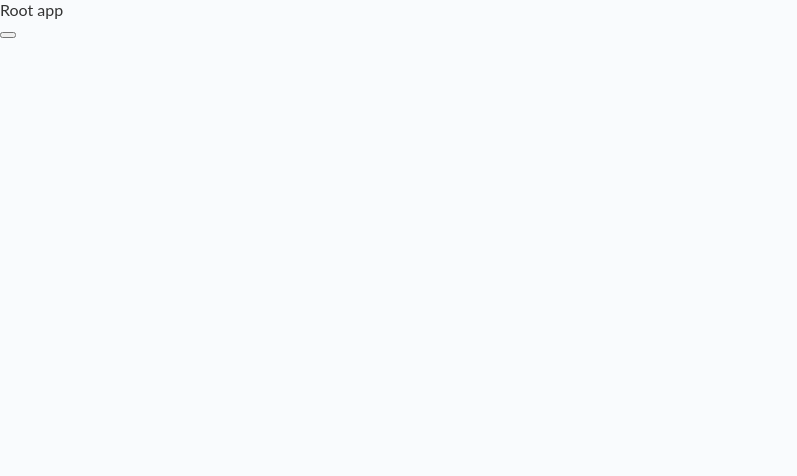
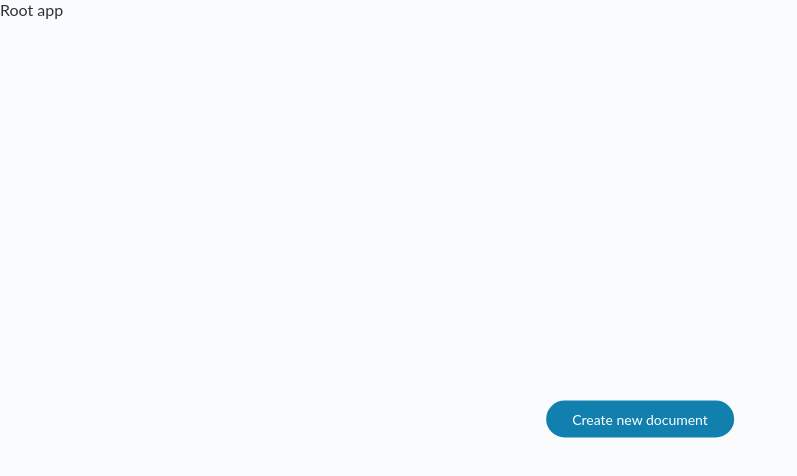
Before and after one commit to chinezenwosu/dominics, a React app: page / in a window 1280 px wide. Shown: the top 476 px of the page, without its empty margins (0-797 px from the left). Built offline with nearby package versions, Linux system fonts and the light colour scheme.

Commit message:
style home page

```diff
--- a/src/App.css
+++ b/src/App.css
@@ -94,3 +94,7 @@ html, body {
 .ql-snow .ql-picker-label {
   padding-left: 4px !important;
 }
+
+.ql-editor {
+  height: 100vh !important;
+}
--- /dev/null
+++ b/src/components/Button.jsx
@@ -0,0 +1,10 @@
+import React from 'react'
+import styles from './Button.module.css'
+
+const Button = ({ label, onClick }) => {
+  return (
+    <button className={styles.button} onClick={onClick}>{ label }</button>
+  )
+}
+
+export default Button
--- /dev/null
+++ b/src/components/Button.module.css
@@ -0,0 +1,15 @@
+.button {
+  background: var(--primary);
+  border-radius: 24px;
+  border: 2px solid var(--primary);
+  color: var(--white);
+  cursor: pointer;
+  font-family: inherit;
+  font-size: 0.875rem;
+  padding: 0.5rem 1.5rem;
+  transition: all 150ms ease-in-out;
+}
+
+.button:hover {
+  opacity: 0.8;
+}
--- /dev/null
+++ b/src/pages/Home/Home.module.css
@@ -0,0 +1,13 @@
+.container {
+  height: 100vh;
+  position: relative;
+}
+
+.center {
+  margin: 0;
+  position: absolute;
+  top: 50%;
+  left: 50%;
+  -ms-transform: translate(-50%, -50%);
+  transform: translate(-50%, -50%);
+}
--- a/src/pages/Home/index.jsx
+++ b/src/pages/Home/index.jsx
@@ -1,6 +1,8 @@
 import React from 'react'
 import { useNavigate } from 'react-router-dom'
 import { routes } from '../../utils'
+import Button from '../../components/Button'
+import styles from './Home.module.css'
 
 const Home = () => {
   const navigate = useNavigate()
@@ -11,7 +13,11 @@ const Home = () => {
   }
 
   return (
-    <button onClick={() => addDocument()} />
+    <div className={styles.container}>
+      <div className={styles.center}>
+        <Button label="Create new document" onClick={() => addDocument()} />
+      </div>
+    </div>
   )
 }
 
```
